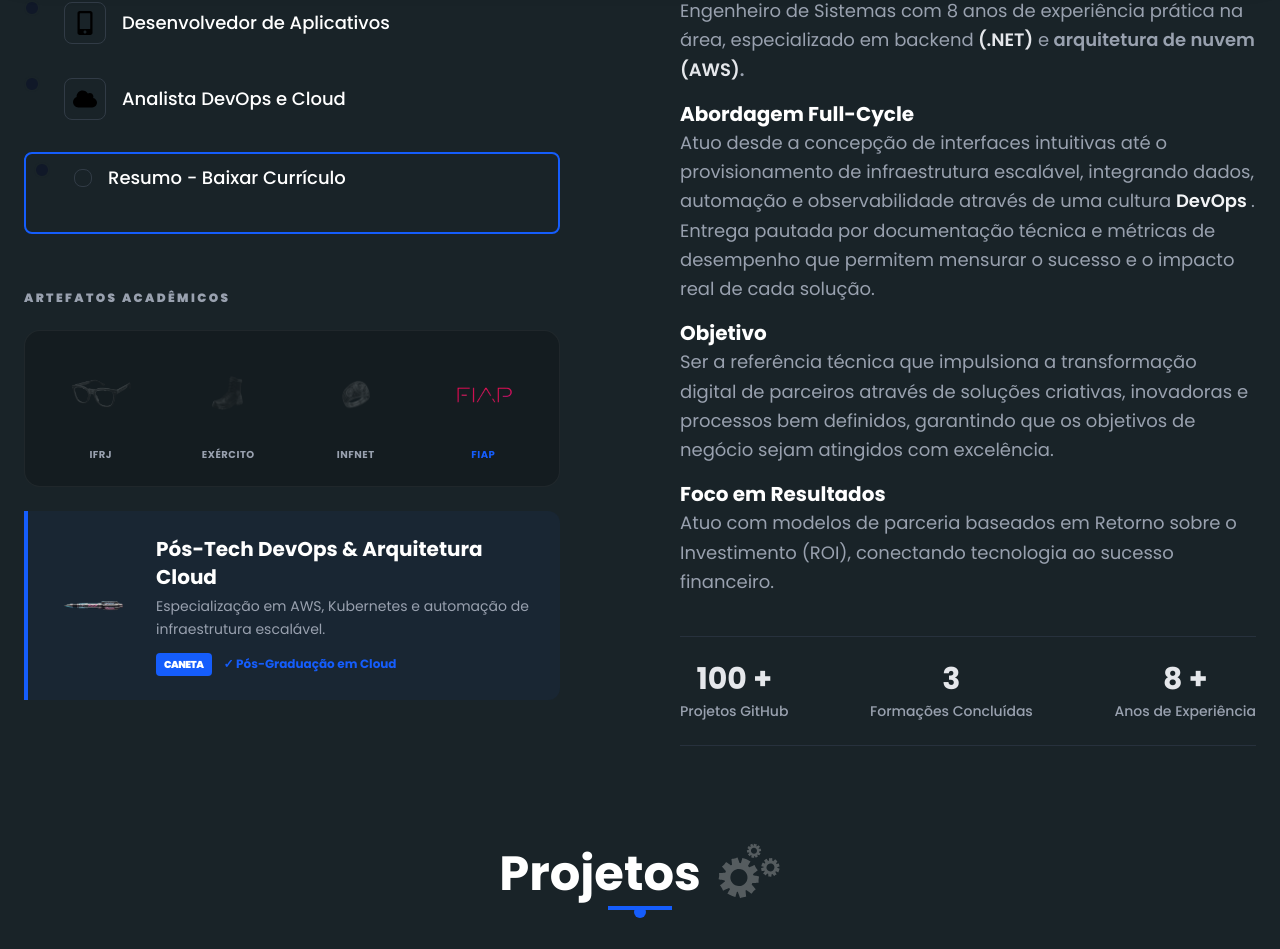
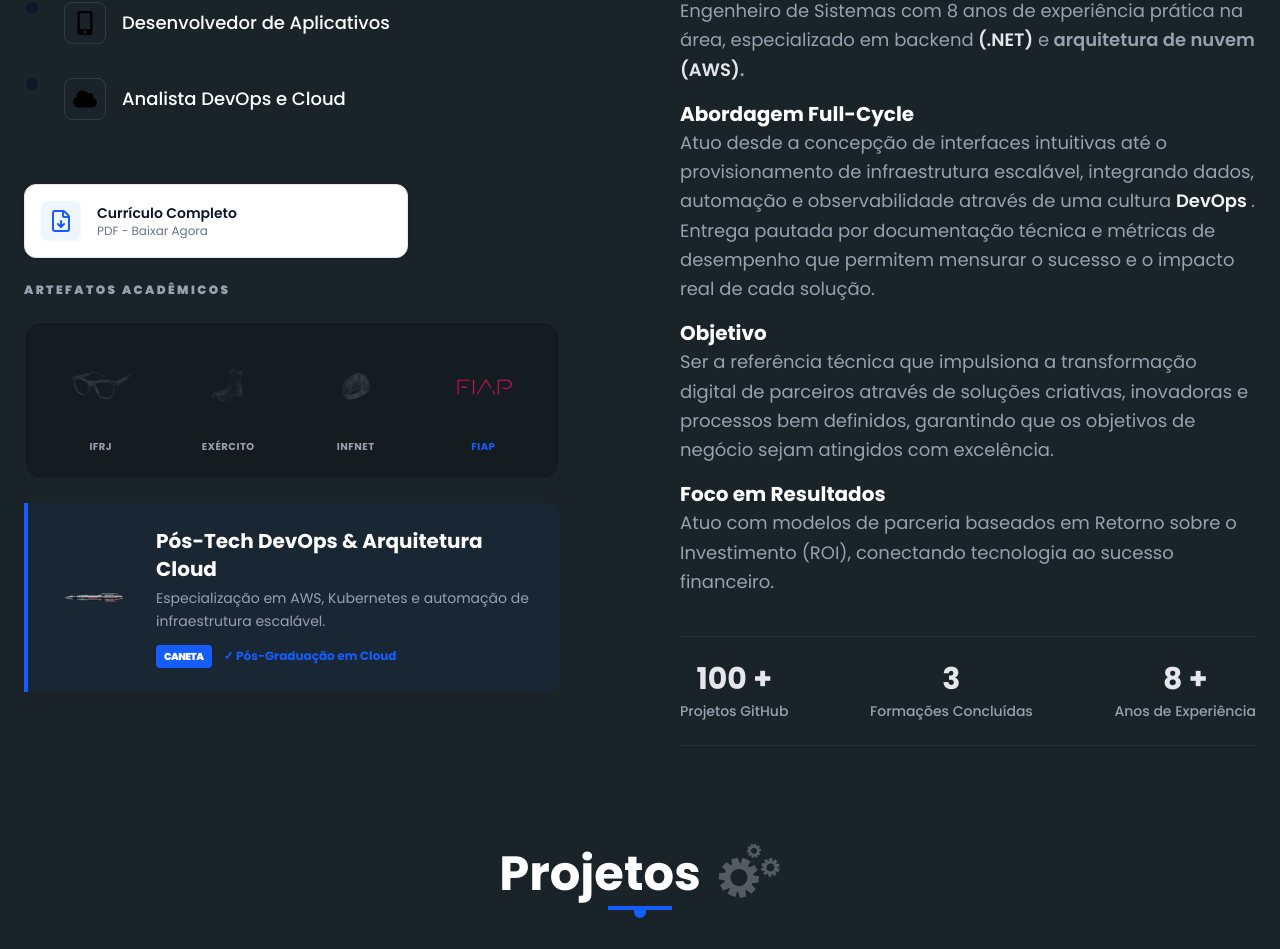
Before and after one commit to DemarchiWorking/portfolio-react-next, a Next.js app: page / in a window 1280 px wide. Shown: the part 859-1808 px from the top of the page. Built offline with nearby package versions, Linux system fonts and the light colour scheme; no server answers.

Commit message:
fix:botao

```diff
--- a/src/components/molecules/Sobre/sobre.tsx
+++ b/src/components/molecules/Sobre/sobre.tsx
@@ -8,6 +8,7 @@ import Lottie from "lottie-react";
 import animacao from "../../../../public/Engrenagem.json";
 import Botao from '@/components/atoms/Botao-Primary/botao';
 import { useMetaEvents } from '@/hooks/useMetaEvents';
+import { FileDown } from 'lucide-react';
 
 const IconMap: { [key: string]: IconType } = {
     FaCode,
@@ -186,19 +187,25 @@ export const Sobre = () => {
                                 isLast={index === timelineData.length - 1}
                             />
                         ))}
-                         <div className='pb-8'>
+                         <div className="mt-8">
                             <a
                                 href="/CurriculoEngenheiroAntonioDemarchi.pdf"
                                 download="CurriculoEngenheiroAntonioDemarchi.pdf"
                                 onClick={() => trackCVDownload()}
-                                className="block border-2 border-blue-600 rounded-lg p-2 transition-hover hover:bg-blue-50"
+                                className="group flex items-center justify-between w-full max-w-sm p-4 bg-white border border-slate-200 rounded-xl shadow-sm transition-all duration-300 hover:shadow-md hover:border-blue-400 hover:-translate-y-1"
                             >
-                                <TimelineItem
-                                    key="resumo"
-                                    title="Resumo - Baixar Currículo"
-                                    icon=""
-                                    isLast={true}
-                                />
+                                <div className="flex items-center gap-4">
+                                    <div className="p-2 bg-blue-50 text-blue-600 rounded-lg group-hover:bg-blue-600 group-hover:text-white transition-colors">
+                                        <FileDown size={24} />
+                                    </div>
+                                    <div className="flex flex-col">
+                                        <span className="text-sm font-semibold text-slate-900">Currículo Completo</span>
+                                        <span className="text-xs text-slate-500">PDF - Baixar Agora</span>
+                                    </div>
+                                </div>
+                                <div className="text-blue-600 opacity-0 group-hover:opacity-100 transition-opacity pr-2">
+                                    →
+                                </div>
                             </a>
                         </div>
 
```
